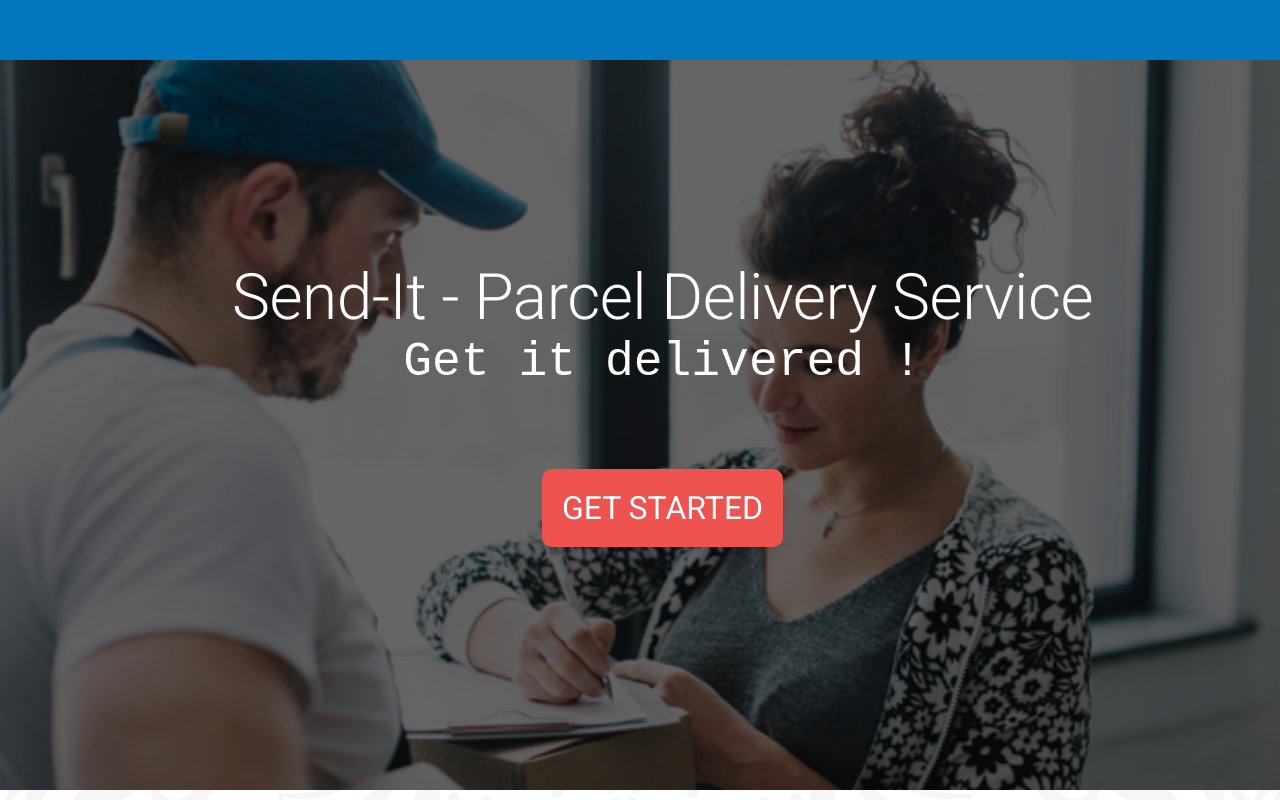
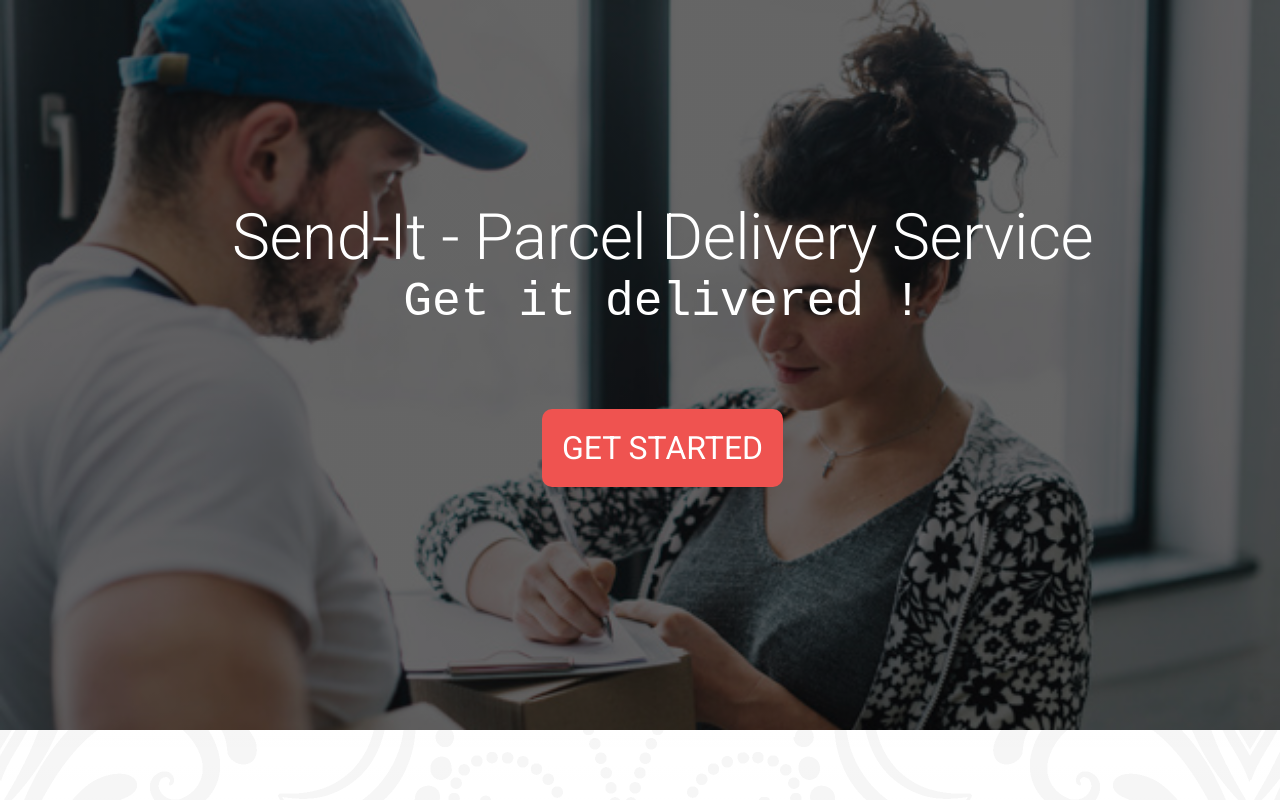
Before and after one commit to emmsdan/parcel-delivery-service, a plain HTML site: page UI/index.html in a window 1280 px wide. Drawn offline with Linux system fonts and the light colour scheme; no server answers.

Commit message:
removed header from home page

```diff
--- a/UI/index.html
+++ b/UI/index.html
@@ -10,7 +10,6 @@
     <link rel="stylesheet" type="text/css" media="screen" href="./assets/css/main.css" />
   </head>
   <body>
-    <header data-add-file="header.volt"></header>
     <main class="screen">
       <div class="clear-xx"></div>
       <h2>Send-It - Parcel Delivery Service</h2>
```
